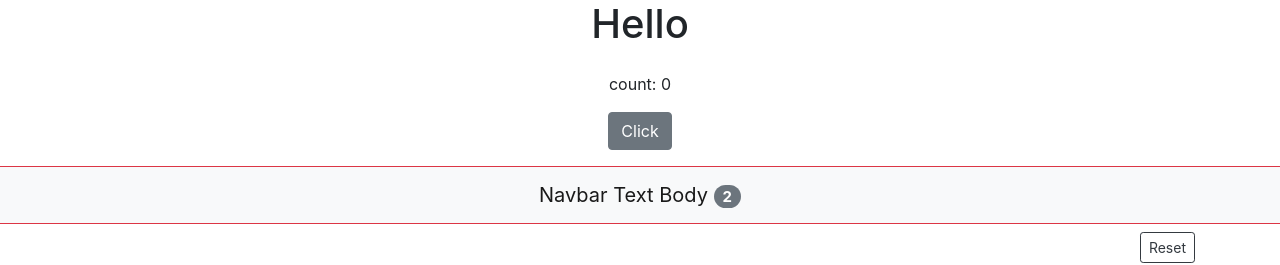
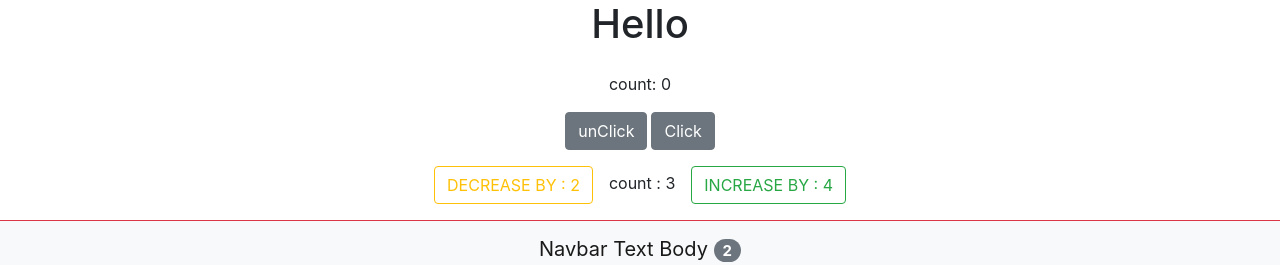
Before and after one commit to vvvbb/learningReact, a React (Create React App) app: page / in a window 1280 px wide. Shown: the top 265 px of the page. Built offline with nearby package versions, Linux system fonts and the light colour scheme.

Commit message:
CounterFunctionStronger

```diff
--- a/src/App.js
+++ b/src/App.js
@@ -7,6 +7,7 @@ import Counters from "./components/counters";
 import Greeting from "./components/Greeting";
 // import ButtonTry from "./components/ButtonTry";
 import CounterFunction from "./components/CounterFunction";
+import CounterFunctionStronger from "./components/CounterFunctionStronger";
 import PersonList from "./components/PersonList";
 import Form from "./components/Form";
 
@@ -56,6 +57,7 @@ class App extends Component {
       <React.Fragment>
         <Greeting greeting={{ text: "Hello" }} />
         <CounterFunction />
+        <CounterFunctionStronger amount="3" inc="4" dec="2" />
 
         <NavBar
           totalCounters={
--- a/src/components/CounterFunction.jsx
+++ b/src/components/CounterFunction.jsx
@@ -6,6 +6,11 @@ const CounterFunction = () => {
   return (
     <div className="text-center pt-3">
       <p>count: {count}</p>
+      <button
+      onClick={() => setCount(count - 1)}
+      className="btn btn-secondary mr-1">
+        unClick
+      </button>
       <button
       onClick={() => setCount(count + 1)}
       className="btn btn-secondary">
--- /dev/null
+++ b/src/components/CounterFunctionStronger.js
@@ -0,0 +1,48 @@
+import React, { Component } from "react";
+import Button from "react-bootstrap/Button";
+
+export default class CounterFunctionStronger extends Component {
+  state = {
+    count: this.props.amount,
+  };
+  handleIncrease = () => {
+    console.log("called first :", this.state.count);
+    // this.setState({ count: this.state.count + 1 });
+    this.setState((state, props) => {
+      return ( {count:  this.state.count + this.props.inc} );
+    },() => console.log("called second :",this.state.count)
+    );
+    console.log("called third :", this.state.count)
+  };
+
+  handleDecrease = () => {
+    console.log("called first :", this.state.count);
+    this.setState({ count: this.state.count - this.props.dec });
+  };
+
+  render() {
+    return (
+      <>
+        <div className="text-center mt-3">
+          <Button
+            variant="outline-warning"
+            className="text-uppercase"
+            type="button"
+            onClick={this.handleDecrease}
+          >
+            decrease by : {this.props.dec}
+          </Button>
+          <span className="mx-3">count : {this.state.count}</span>
+          <Button
+            variant="outline-success"
+            className="text-uppercase"
+            type="button"
+            onClick={this.handleIncrease}
+          >
+            increase by : {this.props.inc}
+          </Button>
+        </div>
+      </>
+    );
+  }
+}
--- a/src/components/Form.js
+++ b/src/components/Form.js
@@ -18,7 +18,9 @@ export default class Form extends Component {
       firstName: textValue,
     });
     */
-    this.setState({ [event.target.name]: [event.target.value] });
+    this.setState({
+        [event.target.name]: event.target.value
+    });
   };
 
   handleSubmit = (e) => {
```
